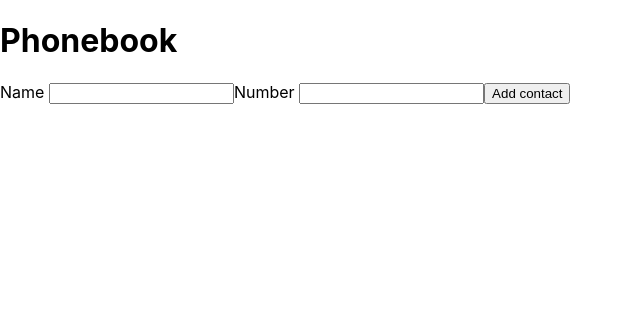
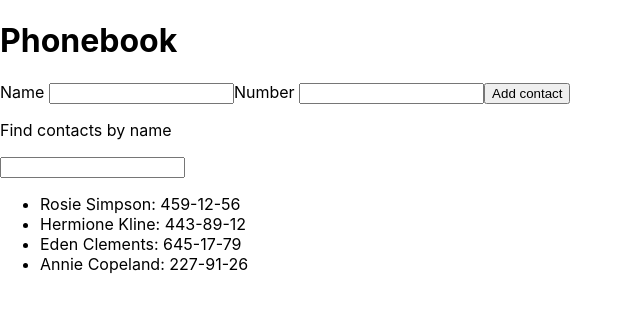
Before and after one commit to yaroslav-kulyk/goit-react-hw-02-phonebook, a React (Create React App) app: page / in a window 1280 px wide. Shown: the top 312 px of the page, without its empty margins (0-640 px from the left). Built offline with nearby package versions, Linux system fonts and the light colour scheme.

Commit message:
covered step 3

```diff
--- a/src/App.js
+++ b/src/App.js
@@ -4,7 +4,13 @@
 
 class App extends Component {
   state = {
-    contacts: [],
+    contacts: [
+      { id: 'id-1', name: 'Rosie Simpson', number: '459-12-56' },
+      { id: 'id-2', name: 'Hermione Kline', number: '443-89-12' },
+      { id: 'id-3', name: 'Eden Clements', number: '645-17-79' },
+      { id: 'id-4', name: 'Annie Copeland', number: '227-91-26' },
+    ],
+    filter: '',
     name: '',
     number: '',
   };
@@ -13,22 +19,25 @@
     this.setState({ [e.currentTarget.name]: e.currentTarget.value });
   };
 
-  onSubmit = e => {
+  addContact = e => {
     e.preventDefault();
-    console.log(this.state.contacts);
-    const newArr = [
-      ...this.state.contacts,
-      {
-        id: shortid.generate(),
-        name: this.state.name,
-        number: this.state.number,
-      },
-    ];
-    // const newArr = this.state.contacts.concat([
-    //   { id: 'id-1', name: this.state.name },
-    // ]);
-    this.setState({ contacts: newArr });
+
+    const { name, number } = this.state;
+    const newContact = {
+      id: shortid.generate(),
+      name,
+      number,
+    };
+
+    this.setState(({ contacts }) => ({
+      contacts: [...contacts, newContact],
+    }));
+
     this.reset();
+  };
+
+  changeFilter = e => {
+    this.setState({ filter: e.currentTarget.value });
   };
 
   reset = () => {
@@ -36,10 +45,14 @@
   };
 
   render() {
+    const normalizedFilter = this.state.filter.toLowerCase();
+    const visibleContacts = this.state.contacts.filter(contact =>
+      contact.name.toLowerCase().includes(normalizedFilter),
+    );
     return (
       <div>
         <h1>Phonebook</h1>
-        <form onSubmit={this.onSubmit}>
+        <form onSubmit={this.addContact}>
           <label>
             Name{' '}
             <input
@@ -67,8 +80,15 @@
           <button type="submit">Add contact</button>
         </form>
 
+        <p>Find contacts by name</p>
+        <input
+          type="text"
+          value={this.state.filter}
+          onChange={this.changeFilter}
+        ></input>
+
         <ul>
-          {this.state.contacts.map(contact => {
+          {visibleContacts.map(contact => {
             return (
               <li key={contact.id}>
                 {contact.name}: {contact.number}
```
